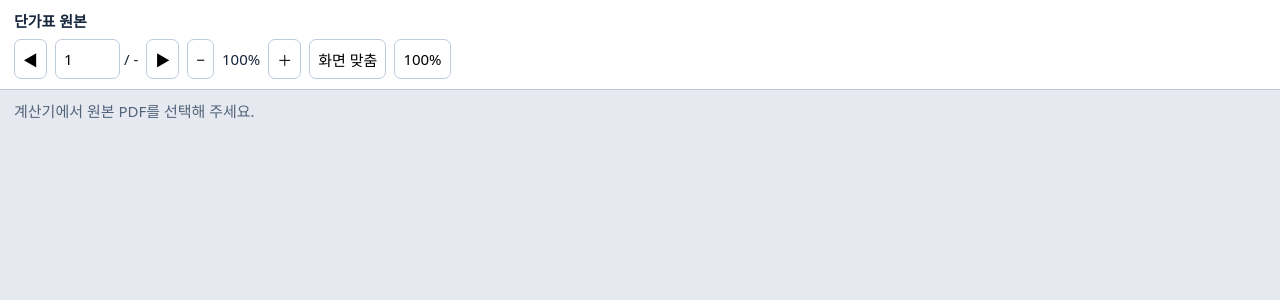
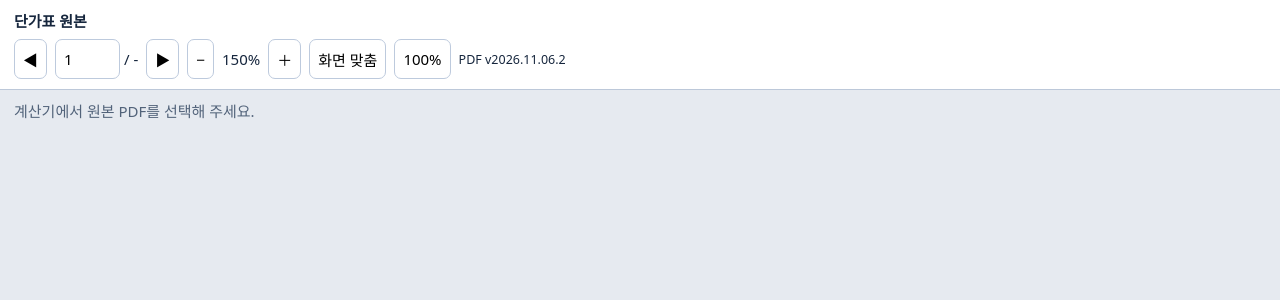
Before and after one commit to retirelab/danga, a PHP site: page /nas/public/pdf-viewer.php in a window 1280 px wide. Shown: the top 300 px of the page. Run offline with PHP 8.4, Linux system fonts and the light colour scheme; some libraries are stand-ins or nearby versions.

Commit message:
Bust PDF viewer script cache by content hash and show viewer version

```diff
--- a/nas/public/pdf-viewer.php
+++ b/nas/public/pdf-viewer.php
@@ -4,6 +4,7 @@ header('Cache-Control: no-store, private');
 header('X-Content-Type-Options: nosniff');
 header('Referrer-Policy: no-referrer');
 header("Content-Security-Policy: default-src 'self'; script-src 'self' 'wasm-unsafe-eval'; worker-src 'self'; style-src 'self'; img-src 'self' data: blob:; connect-src 'self'; frame-ancestors 'none'; base-uri 'none'; form-action 'none'");
+$viewerVersion = substr(hash_file('sha256', __DIR__ . '/pdf-viewer.js'), 0, 12);
 ?><!doctype html><html lang="ko"><head><meta charset="utf-8"><meta name="viewport" content="width=device-width, initial-scale=1"><title>단가표 원본</title><link rel="stylesheet" href="pdf-viewer.css"></head><body>
-<header><strong id="title">단가표 원본</strong><nav aria-label="PDF 보기"><button id="prev" aria-label="이전 페이지">◀</button><label><input id="page" type="number" min="1" value="1" aria-label="페이지"> / <span id="total">-</span></label><button id="next" aria-label="다음 페이지">▶</button><button id="smaller" aria-label="축소">−</button><span id="zoom">100%</span><button id="larger" aria-label="확대">＋</button><button id="fit">화면 맞춤</button><button id="actual">100%</button></nav></header>
-<p id="status" role="status">계산기에서 원본 PDF를 선택해 주세요.</p><main id="paper"><canvas id="canvas" aria-label="원본 PDF 페이지"></canvas></main><script type="module" src="pdf-viewer.js"></script></body></html>
+<header><strong id="title">단가표 원본</strong><nav aria-label="PDF 보기"><button id="prev" aria-label="이전 페이지">◀</button><label><input id="page" type="number" min="1" value="1" aria-label="페이지"> / <span id="total">-</span></label><button id="next" aria-label="다음 페이지">▶</button><button id="smaller" aria-label="축소">−</button><span id="zoom">150%</span><button id="larger" aria-label="확대">＋</button><button id="fit">화면 맞춤</button><button id="actual">100%</button><small id="viewer-version">PDF v2026.11.06.2</small></nav></header>
+<p id="status" role="status">계산기에서 원본 PDF를 선택해 주세요.</p><main id="paper"><canvas id="canvas" aria-label="원본 PDF 페이지"></canvas></main><script type="module" src="pdf-viewer.js?v=<?= htmlspecialchars($viewerVersion, ENT_QUOTES, 'UTF-8') ?>"></script></body></html>
```
